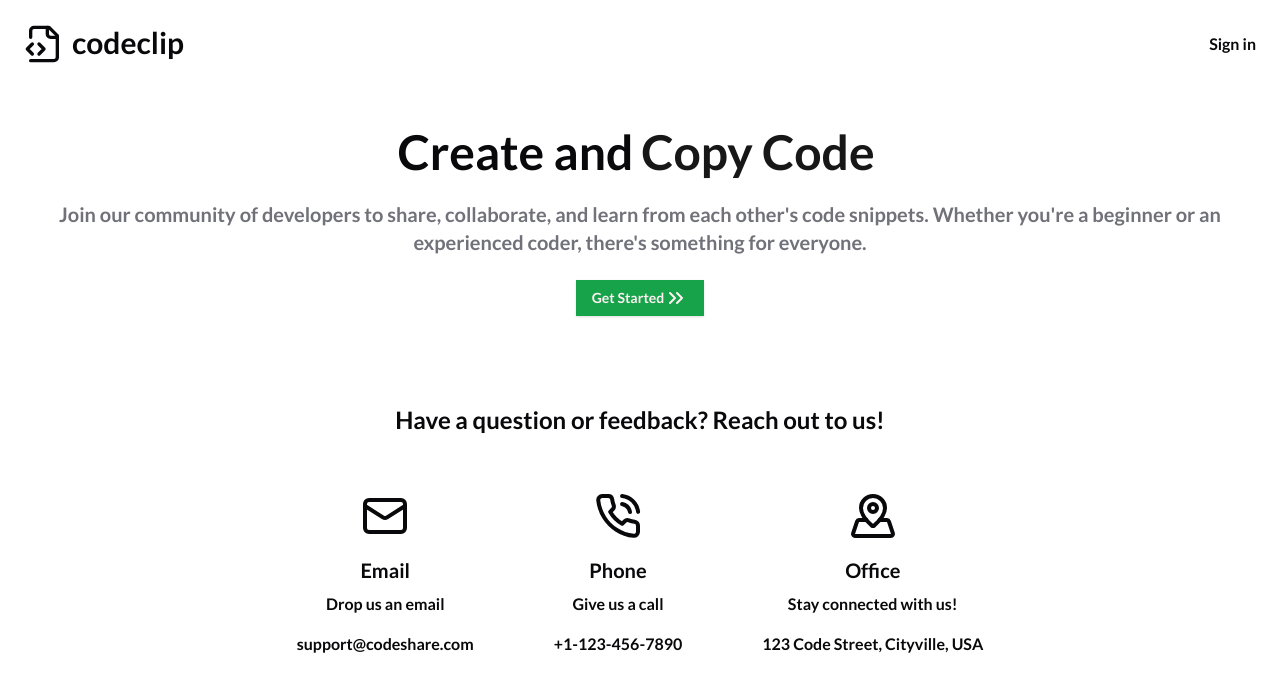
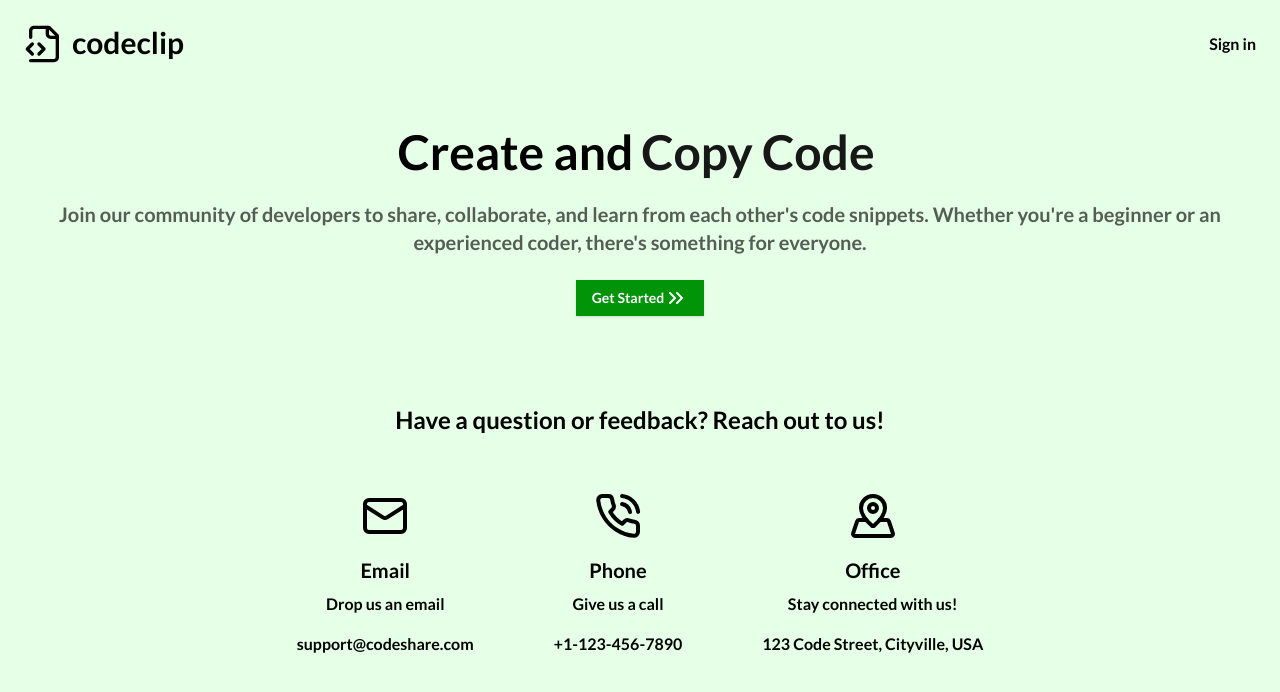
Before and after one commit to 100ngramjit/codeclip, a Next.js app: page / in a window 1280 px wide. Shown: the top 692 px of the page. Built offline with nearby package versions, Linux system fonts and the light colour scheme; no server answers.

Commit message:
feat: custom theme

```diff
--- a/app/globals.css
+++ b/app/globals.css
@@ -4,58 +4,48 @@
 
 @layer base {
   :root {
-    --background: 0 0% 100%;
-    --foreground: 240 10% 3.9%;
-    --card: 0 0% 100%;
-    --card-foreground: 240 10% 3.9%;
-    --popover: 0 0% 100%;
-    --popover-foreground: 240 10% 3.9%;
-    --primary: 142.1 76.2% 36.3%;
-    --primary-foreground: 355.7 100% 97.3%;
-    --secondary: 240 4.8% 95.9%;
-    --secondary-foreground: 240 5.9% 10%;
-    --muted: 240 4.8% 95.9%;
-    --muted-foreground: 240 3.8% 46.1%;
-    --accent: 240 4.8% 95.9%;
-    --accent-foreground: 240 5.9% 10%;
-    --destructive: 0 84.2% 60.2%;
-    --destructive-foreground: 0 0% 98%;
-    --border: 240 5.9% 90%;
-    --input: 240 5.9% 90%;
-    --ring: 142.1 76.2% 36.3%;
+    --background: 123 100% 95%;
+    --foreground: 123 5% 0%;
+    --card: 123 50% 90%;
+    --card-foreground: 123 5% 10%;
+    --popover: 123 100% 95%;
+    --popover-foreground: 123 100% 0%;
+    --primary: 123 99% 29%;
+    --primary-foreground: 0 0% 100%;
+    --secondary: 123 30% 70%;
+    --secondary-foreground: 0 0% 0%;
+    --muted: 85 30% 85%;
+    --muted-foreground: 123 5% 35%;
+    --accent: 85 30% 80%;
+    --accent-foreground: 123 5% 10%;
+    --destructive: 0 100% 30%;
+    --destructive-foreground: 123 5% 90%;
+    --border: 123 30% 50%;
+    --input: 123 30% 18%;
+    --ring: 123 99% 29%;
     --radius: 0rem;
-    --chart-1: ;
-    --chart-2: ;
-    --chart-3: ;
-    --chart-4: ;
-    --chart-5: ;
   }
-
   .dark {
-    --background: 20 14.3% 4.1%;
-    --foreground: 0 0% 95%;
-    --card: 24 9.8% 10%;
-    --card-foreground: 0 0% 95%;
-    --popover: 0 0% 9%;
-    --popover-foreground: 0 0% 95%;
-    --primary: 142.1 70.6% 45.3%;
-    --primary-foreground: 144.9 80.4% 10%;
-    --secondary: 240 3.7% 15.9%;
-    --secondary-foreground: 0 0% 98%;
-    --muted: 0 0% 15%;
-    --muted-foreground: 240 5% 64.9%;
-    --accent: 12 6.5% 15.1%;
-    --accent-foreground: 0 0% 98%;
-    --destructive: 0 62.8% 30.6%;
-    --destructive-foreground: 0 85.7% 97.3%;
-    --border: 240 3.7% 15.9%;
-    --input: 240 3.7% 15.9%;
-    --ring: 142.4 71.8% 29.2%;
-    --chart-1: ;
-    --chart-2: ;
-    --chart-3: ;
-    --chart-4: ;
-    --chart-5: ;
+    --background: 123 50% 5%;
+    --foreground: 123 5% 90%;
+    --card: 123 50% 0%;
+    --card-foreground: 123 5% 90%;
+    --popover: 123 50% 5%;
+    --popover-foreground: 123 5% 90%;
+    --primary: 123 99% 29%;
+    --primary-foreground: 0 0% 100%;
+    --secondary: 123 30% 10%;
+    --secondary-foreground: 0 0% 100%;
+    --muted: 85 30% 15%;
+    --muted-foreground: 123 5% 60%;
+    --accent: 85 30% 15%;
+    --accent-foreground: 123 5% 90%;
+    --destructive: 0 100% 30%;
+    --destructive-foreground: 123 5% 90%;
+    --border: 123 30% 18%;
+    --input: 123 30% 18%;
+    --ring: 123 99% 29%;
+    --radius: 0rem;
   }
 }
 
--- a/package.json
+++ b/package.json
@@ -21,6 +21,7 @@
     "@radix-ui/react-switch": "^1.1.0",
     "@radix-ui/react-toast": "^1.2.1",
     "@radix-ui/react-tooltip": "^1.1.2",
+    "@types/react-syntax-highlighter": "^15.5.13",
     "@vercel/postgres": "^0.9.0",
     "axios": "^1.7.2",
     "class-variance-authority": "^0.7.0",
@@ -35,6 +36,7 @@
     "react": "^18",
     "react-dom": "^18",
     "react-hook-form": "^7.52.1",
+    "react-syntax-highlighter": "^15.5.0",
     "tailwind-merge": "^2.4.0",
     "tailwindcss-animate": "^1.0.7",
     "zod": "^3.23.8"
```
Also changed, not shown: 1 other file (tests, documents, lock files or other folders).
